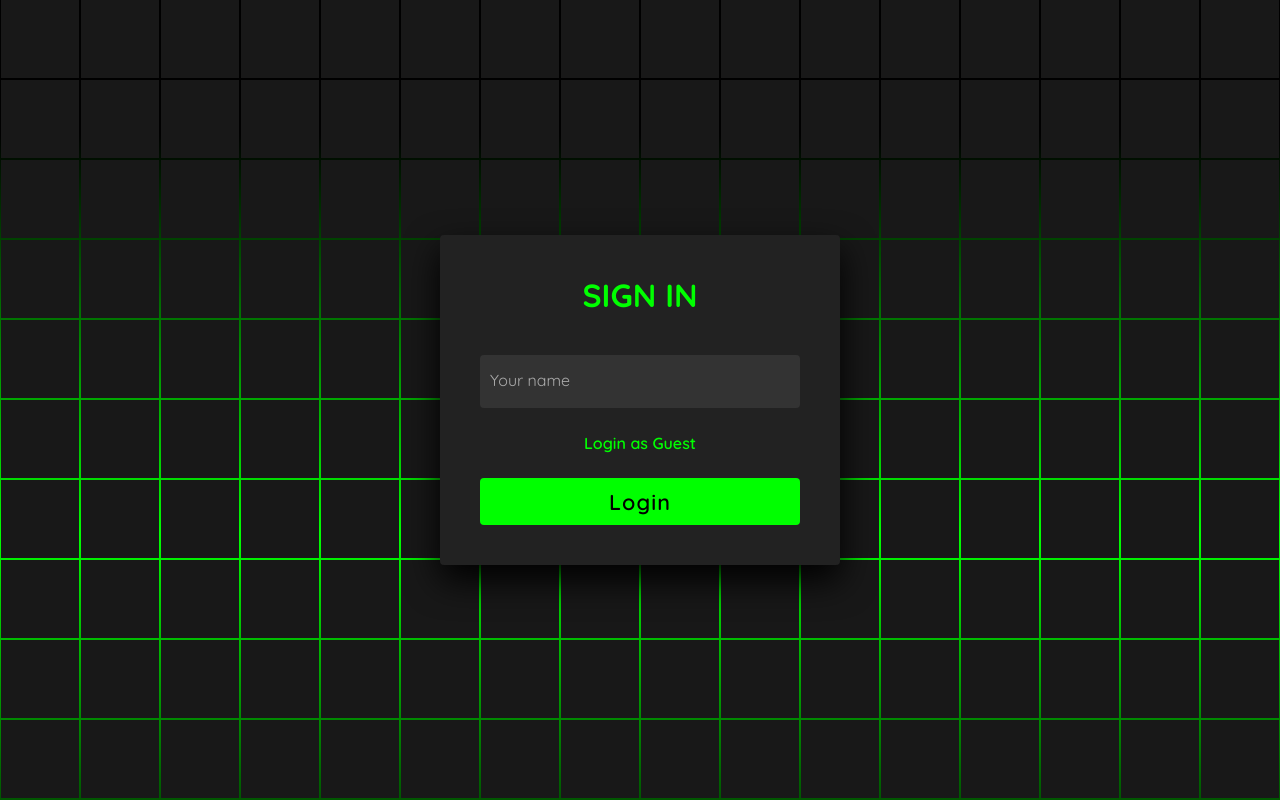
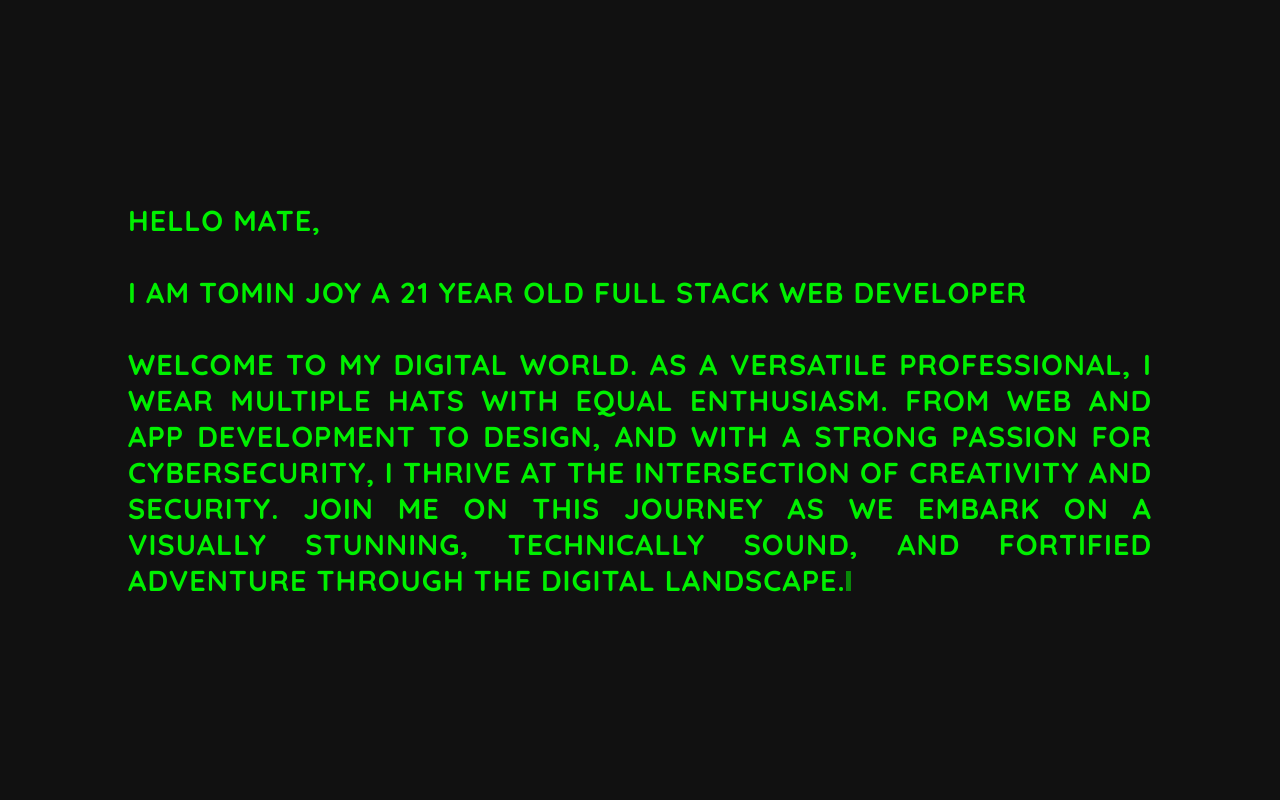
Before and after one commit to Tomin-Joy/new-portfolio, a plain HTML site: page index.html in a window 1280 px wide. Both pictures are taken after a click on the link "Login as Guest". Drawn offline with Linux system fonts and the light colour scheme.

Commit message:
[added] preloader

```diff
--- a/css/login.css
+++ b/css/login.css
@@ -144,13 +144,14 @@ body
 {
 	color: #fff;
 	text-decoration: none;
+	cursor: pointer;
 }
 .signin .content .form .links a:nth-child(1)
 {
 	color: #0f0;
 	font-weight: 600;
 }
-.signin .content .form .inputBox input[type="button"]
+.signin .content .form .inputBox input[type="submit"]
 {
 	padding: 10px;
 	background: #0f0;
@@ -160,7 +161,7 @@ body
 	letter-spacing: 0.05em;
 	cursor: pointer;
 }
-input[type="button"]:active
+input[type="submit"]:active
 {
 	opacity: 0.6;
 }
--- /dev/null
+++ b/css/typrwrite.css
@@ -0,0 +1,33 @@
+.t_s{
+    display: none;
+    min-height: 100dvh;
+    min-width: 100dvw;
+    background: #111;
+    justify-content: center;
+    align-items: center;
+}
+.t_wrapper{
+    width: 80%;
+    text-align: justify;
+    letter-spacing: 1px;
+}
+.t_t{
+    color: rgb(0, 240, 0);
+    text-transform: uppercase;
+    font-size: 1.8rem;
+}
+
+@keyframes cursor-blink {
+    0% {
+      opacity: 0;
+    }
+  }
+
+  .t_t::after {
+    content: "";
+    width: 5px;
+    height: 20px;
+    background: #0f0;
+    display: inline-block;
+    animation: cursor-blink 1.5s steps(2) infinite;
+  }
--- a/index.html
+++ b/index.html
@@ -13,7 +13,9 @@
     <title>Tomin Joy | Portfolio</title>
     <link rel="shortcut icon" href="https://avatars.githubusercontent.com/u/67215154?v=4" type="image/x-icon">
     <link rel="stylesheet" href="./css/login.css">
+    <link rel="stylesheet" href="css/typrwrite.css">
     <script src="./js/login.js"></script>
+    <script src="./js/typewritter.js"></script>
 </head>
 
 <body onload="spanner()">
@@ -22,21 +24,27 @@
         <div class="signin">
             <div class="content">
                 <h2>Sign In</h2>
-                <div class="form">
+                <form class="form" id="nForm">
                     <div class="inputBox">
-                        <input type="text" required>
+                        <input type="text" required id= "nField">
                         <i>Your name</i>
                     </div>
                     <div class="links">
-                        <a href="#">Login as Guest</a>
+                        <a onclick="loginGuest()">Login as Guest</a>
                     </div>
                     <div class="inputBox">
-                        <input type="button" value="Login" onclick="loginUsr()">
+                        <input type="submit" value="Login">
                     </div>
-                </div>
+                </>
             </div>
         </div>
     </section>
+    <section class="t_s" id="t_s">
+        <div class="t_wrapper">
+            <h2 class="t_t" id="t_t"></h2>
+        </div>
+    </section>
+
 </body>
 
 </html>
--- a/js/login.js
+++ b/js/login.js
@@ -1,10 +1,30 @@
-function spanner(){
-    for (let index = 0; index < 260; index++) {
-        login_section.insertBefore(document.createElement("span"),login_section.children[0])
-
-    }
+function spanner() {
+  for (let index = 0; index < 260; index++) {
+    login_section.insertBefore(
+      document.createElement("span"),
+      login_section.children[0]
+    );
+  }
+  nForm.onsubmit = (e) => {
+    e.preventDefault();
+    let txt = `Hi, ${nField.value} // I am tomin joy a 21 year old full stack web developer // Welcome to my digital
+    world. As a versatile professional, I wear multiple hats with equal enthusiasm. From web and app
+    development to design, and with a strong passion for cybersecurity, I thrive at the intersection of
+    creativity and security. Join me on this journey as we embark on a visually stunning, technically sound,
+    and fortified adventure through the digital landscape.`;
+    login_section.style.display = "none";
+    t_s.style.display = "flex";
+    typeWriter(0, txt);
+  };
 }
 
-function loginUsr(){
-    login_section.style.display="none"
+function loginGuest() {
+    let txt = `Hello mate, // I am tomin joy a 21 year old full stack web developer // Welcome to my digital
+    world. As a versatile professional, I wear multiple hats with equal enthusiasm. From web and app
+    development to design, and with a strong passion for cybersecurity, I thrive at the intersection of
+    creativity and security. Join me on this journey as we embark on a visually stunning, technically sound,
+    and fortified adventure through the digital landscape.`;
+    login_section.style.display = "none";
+    t_s.style.display = "flex";
+    typeWriter(0, txt);
 }
--- /dev/null
+++ b/js/typewritter.js
@@ -0,0 +1,18 @@
+
+
+
+function typeWriter(i, text) {
+    if (i < text.length) {
+      if (text.charAt(i) == '/') {
+        t_t.innerHTML += "<br>";
+      }
+      else {
+        t_t.innerHTML += text.charAt(i);
+      }
+      i++;
+      setTimeout(() => { typeWriter(i, text) }, 0);
+    }
+    else {
+
+    }
+  }
```
